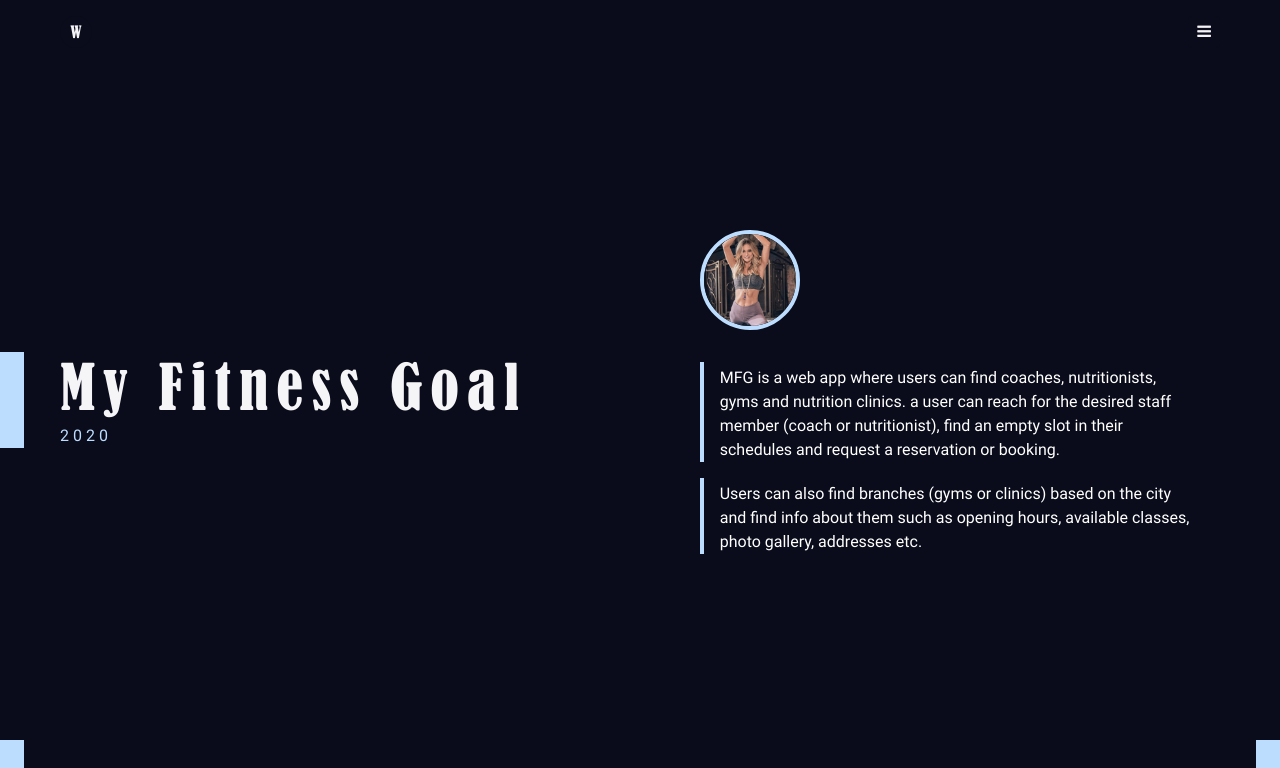
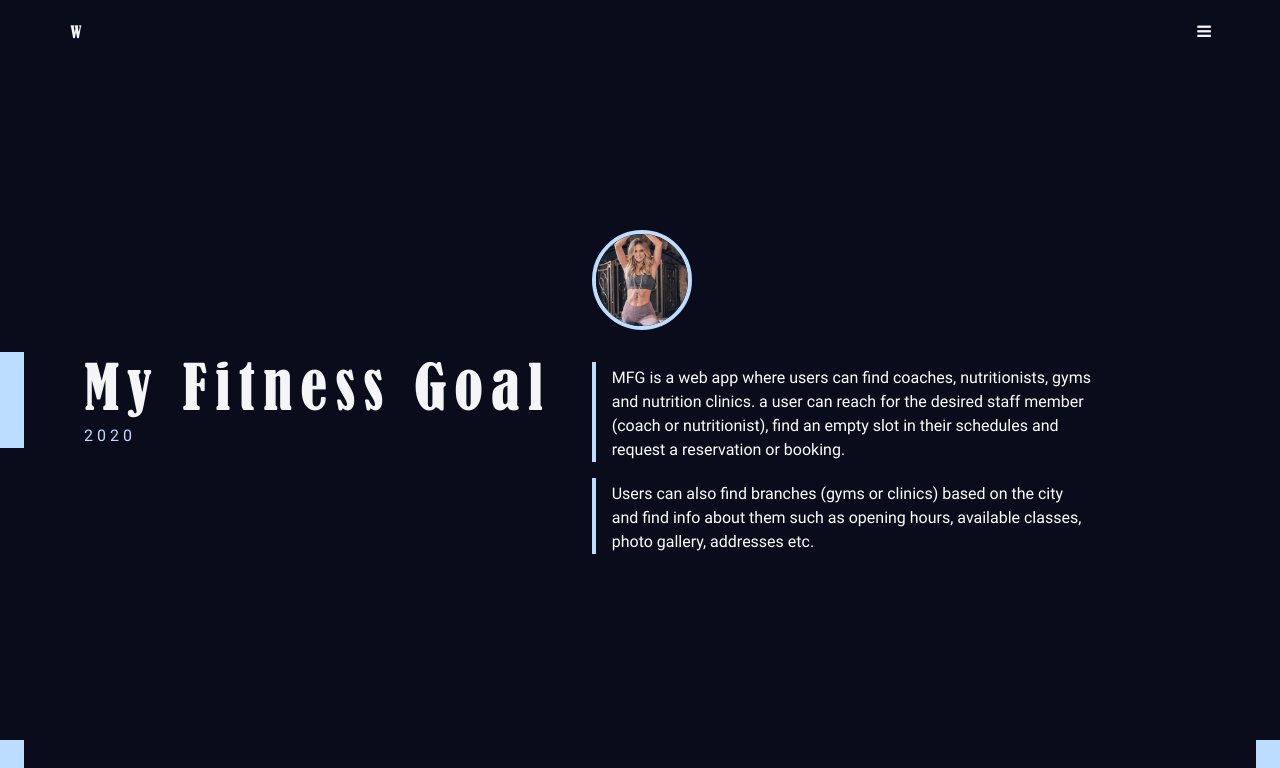
Before and after one commit to WeamAdel/WeamAdel.github.io, a React (Create React App) app: page /portfolio/case-study/mfg in a window 1280 px wide. Shown: the top 768 px of the page. Built offline with nearby package versions, Linux system fonts and the light colour scheme.

Commit message:
Some Responsive Fixes

```diff
--- a/public/assets/css/app.css
+++ b/public/assets/css/app.css
@@ -234,9 +234,10 @@ button:active {
   right: 0;
   min-height: 100vh;
   background-color: #0a0c1b;
-  padding: 32px 0;
+  padding: 36px 0;
   display: flex;
   align-items: center;
+  overflow-y: auto;
 }
 .main-nav .menu .my-container {
   width: 100%;
@@ -300,7 +301,7 @@ button:active {
     transform: scale(1) rotate(0);
   }
 }
-@media (max-width: 767px), (max-height: 580px) {
+@media (max-width: 767px), (max-height: 480px) {
   .main-nav .menu .nav-links {
     grid-template-columns: repeat(auto-fill, minmax(120px, 1fr));
   }
@@ -974,7 +975,7 @@ button:active {
 .case-study header .row .heading-wrapper {
   position: relative;
   margin-bottom: 60px;
-  padding-left: 36px;
+  padding-left: 24px;
 }
 .case-study header .row .heading-wrapper .page-heading {
   color: #f5f5f7;
@@ -986,7 +987,7 @@ button:active {
 }
 .case-study header .row .heading-wrapper::before {
   top: 0;
-  left: 0;
+  left: -20px;
   height: 100%;
 }
 .case-study header .row .about .image {
@@ -1102,7 +1103,9 @@ button:active {
 @media (min-width: 767px) {
   .case-study header .row .heading-wrapper {
     margin-bottom: 0;
-    padding-left: 0;
+  }
+  .case-study header .row .heading-wrapper::before {
+    left: -60px;
   }
 }
 @media (orientation: landscape) {
@@ -1458,10 +1461,11 @@ button:active {
   color: #0a0c1b;
   max-width: 30rem;
 }
-.portfolio .content {
+.portfolio main.content {
   display: grid;
   grid-template-columns: repeat(auto-fill, minmax(240px, 1fr));
   grid-gap: 32px;
+  padding: 100px 20px;
 }
 .portfolio .card-wrapper {
   max-width: 300px;
@@ -1487,7 +1491,7 @@ button:active {
   overflow: hidden;
   font-family: "Saol";
   position: relative;
-  min-height: 550px;
+  height: 500px;
   filter: grayscale(0.5);
 }
 .portfolio .card-wrapper .project-card .lines {
@@ -1609,16 +1613,11 @@ button:active {
   .portfolio .card-wrapper .project-card .item.name {
     font-size: 32px;
   }
-  .portfolio .card-wrapper:nth-child(odd) {
-    padding-left: 60px;
-  }
-  .portfolio .card-wrapper:nth-child(even) {
-    padding-right: 60px;
-  }
 }
 @media (min-width: 900px) {
-  .portfolio .content {
+  .portfolio main.content {
     display: block;
+    padding: 100px 0;
   }
   .portfolio .card-wrapper {
     max-width: none;
@@ -1626,6 +1625,10 @@ button:active {
   }
   .portfolio .card-wrapper:nth-child(even) {
     flex-direction: row-reverse;
+    padding-right: 60px;
+  }
+  .portfolio .card-wrapper:nth-child(odd) {
+    padding-left: 60px;
   }
   .portfolio .card-wrapper .links-list {
     height: fit-content;
@@ -1633,7 +1636,9 @@ button:active {
   .portfolio .card-wrapper .project-card {
     grid-template: 1fr 4fr/1fr 2fr 2fr 1fr;
     display: grid;
+    height: auto;
     min-height: 400px;
+    max-height: 500px;
   }
   .portfolio .card-wrapper .project-card .lines {
     display: grid;
--- a/public/assets/scss/components/_nav.scss
+++ b/public/assets/scss/components/_nav.scss
@@ -41,9 +41,11 @@
     right: 0;
     min-height: 100vh;
     background-color: $main;
-    padding: 32px 0;
+    padding: 36px 0;
     display: flex;
     align-items: center;
+    overflow-y: auto;
+
     .my-container {
       width: 100%;
     }
@@ -115,7 +117,7 @@
   }
 }
 
-@media (max-width: 767px), (max-height: 580px) {
+@media (max-width: 767px), (max-height: 480px) {
   .main-nav {
     .menu {
       .nav-links {
--- a/public/assets/scss/pages/_caseStudy.scss
+++ b/public/assets/scss/pages/_caseStudy.scss
@@ -35,7 +35,7 @@
       .heading-wrapper {
         position: relative;
         margin-bottom: 60px;
-        padding-left: 36px;
+        padding-left: 24px;
 
         .page-heading {
           color: $lightMain;
@@ -49,7 +49,7 @@
         &::before {
           @extend %smallBoxes;
           top: 0;
-          left: 0;
+          left: -20px;
           height: 100%;
         }
       }
@@ -208,7 +208,9 @@
       .row {
         .heading-wrapper {
           margin-bottom: 0;
-          padding-left: 0;
+          &::before {
+            left: -60px;
+          }
         }
       }
     }
--- a/src/components/Portfolio/CaseStudy/Header/About/About.js
+++ b/src/components/Portfolio/CaseStudy/Header/About/About.js
@@ -9,13 +9,11 @@ function About(props) {
     : "";
   return (
     <div className="col-md-6">
-      <div className="my-container">
-        <div className="about">
-          <div className="image">
-            <img src={props.imgUrl} alt={props.alt} />
-          </div>
-          <div className="description">{descriptionJSX}</div>
+      <div className="about">
+        <div className="image">
+          <img src={props.imgUrl} alt={props.alt} />
         </div>
+        <div className="description">{descriptionJSX}</div>
       </div>
     </div>
   );
--- a/src/components/Portfolio/CaseStudy/Header/Header.js
+++ b/src/components/Portfolio/CaseStudy/Header/Header.js
@@ -6,6 +6,7 @@ import Heading from "./Heading/Heading";
 function Header(props) {
   return (
     <header>
+      <div className="my-container">
         <div className="row">
           <Heading projectName={props.name} year={props.year} />
           <About
@@ -13,6 +14,7 @@ function Header(props) {
             imgUrl={props.imgUrl}
             alt={props.alt}
           />
+        </div>
       </div>
       <div className="triangle">
         <div />
--- a/src/components/Portfolio/CaseStudy/Header/Heading/Heading.js
+++ b/src/components/Portfolio/CaseStudy/Header/Heading/Heading.js
@@ -5,10 +5,8 @@ function Heading(props) {
   return (
     <div className="col-md-6">
       <div className="heading-wrapper">
-        <div className="my-container">
-          <h1 className="page-heading">{props.projectName}</h1>
-          <time dateTime={props.year}>{props.year}</time>
-        </div>
+        <h1 className="page-heading">{props.projectName}</h1>
+        <time dateTime={props.year}>{props.year}</time>
       </div>
     </div>
   );
```
Also changed, not shown: public/assets/scss/pages/_portfolio.scss (+14 -9 lines), 1 other file (tests, documents, lock files or other folders). Lines whose indentation alone changed are shown as unchanged.
